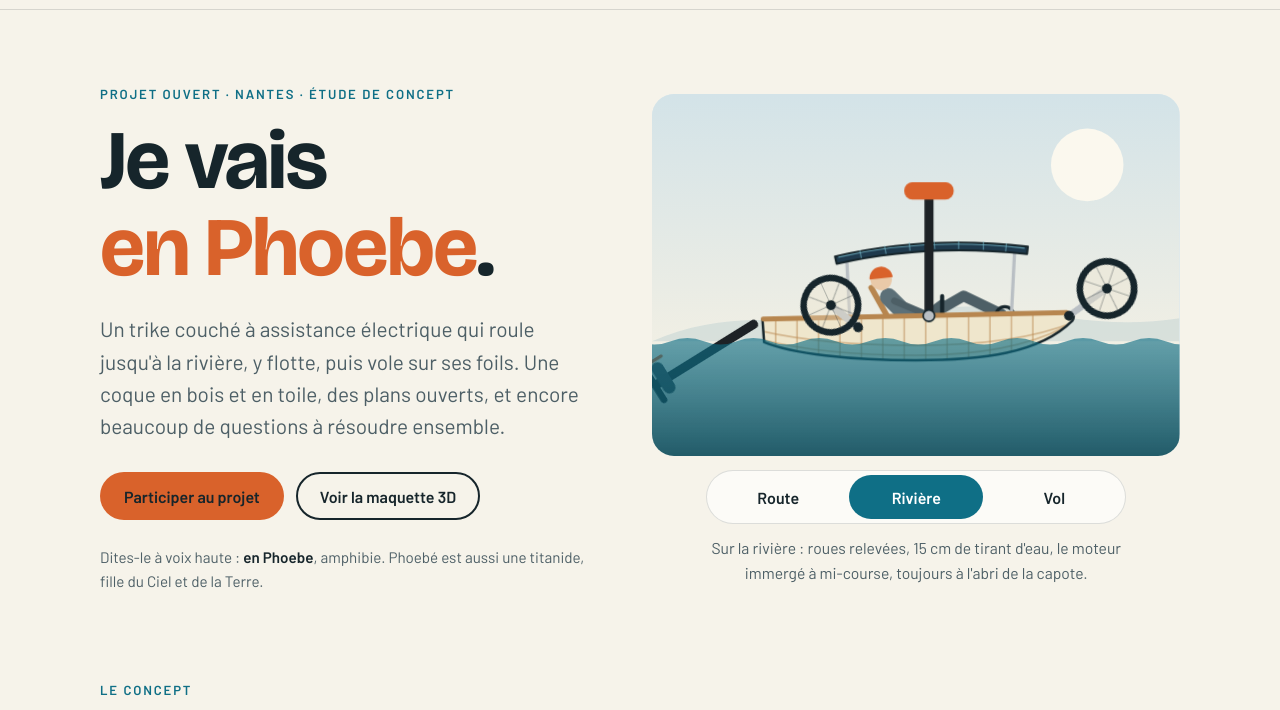
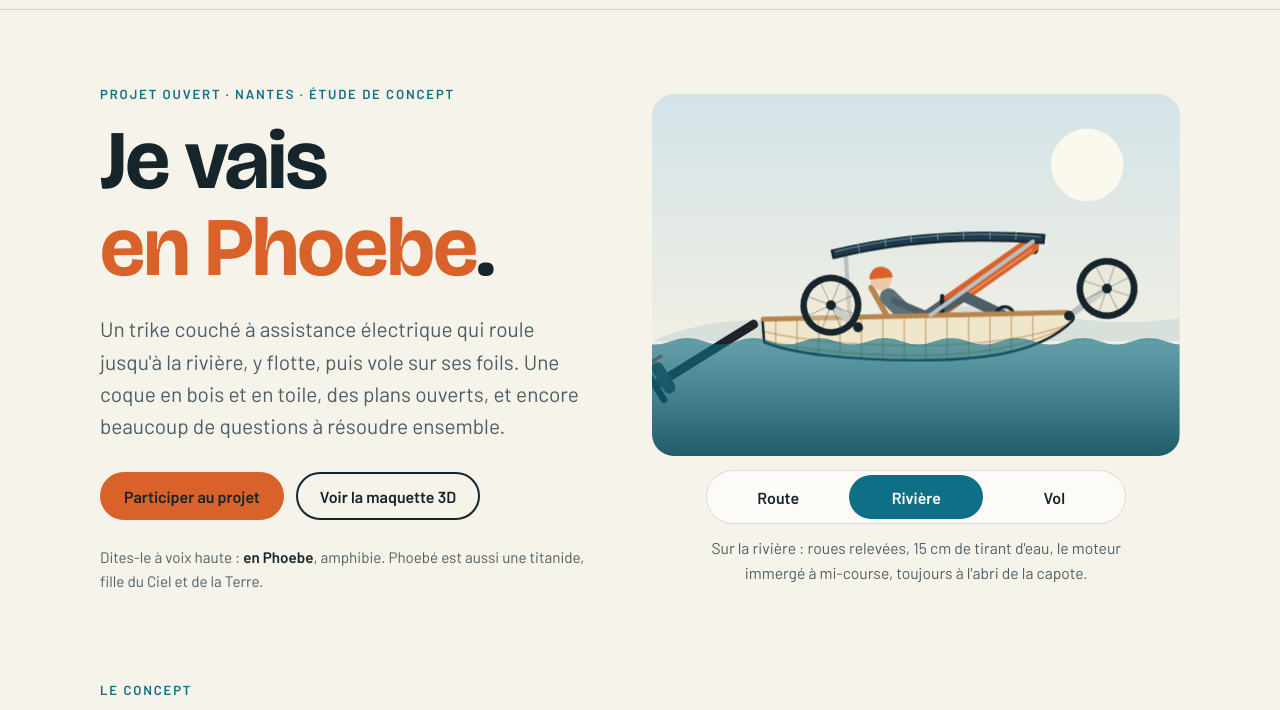
Before and after one commit to guillaumegodet/phoebe, a plain HTML site: page index.html in a window 1280 px wide. Shown: the part 55-765 px from the top of the page. Drawn offline with nearby package versions, Linux system fonts and the light colour scheme.

Commit message:
Visuel d'accueil : les foils avant repliés portent la capote
Repliés, les foils avant basculent vers l'avant, passent derrière le
pilote et sous l'arceau avant, et servent de montants au toit solaire.
Décision notée dans CLAUDE.md ; la CAO et la maquette restent à suivre.

Co-Authored-By: Claude Opus 5.5 <noreply@anthropic.com>

```diff
--- a/index.html
+++ b/index.html
@@ -36,7 +36,8 @@
 .scene .veh{transform:translateY(0)}
 .scene .bras{transform-origin:250px 244px}
 .scene .avant{transform-origin:506px 230px}
-.scene .foilav{transform-origin:336px 231px;transform:scaleY(-1)}
+/* Repliés, les foils avant basculent vers l'avant et deviennent les montants avant de la capote. */
+.scene .foilav{transform-origin:336px 231px;transform:rotate(-125deg)}
 .scene .foilar{transform-origin:128px 238px;transform:rotate(180deg)}
 .scene .capote{opacity:1;transform:translateY(0)}
 .scene .eau{opacity:0}
@@ -53,7 +54,7 @@
 .scene.m-eau .ombre,.scene.m-vol .ombre{opacity:0}
 /* Vol : tout déployé, la coque sort de l'eau */
 .scene.m-vol .veh{transform:translateY(-26px)}
-.scene.m-vol .foilav{transform:scaleY(1)}
+.scene.m-vol .foilav{transform:rotate(0deg)}
 .scene.m-vol .foilar{transform:rotate(0deg)}
 .scene.m-vol .housse{opacity:0}
 .scene.m-vol .capote{opacity:0;transform:translateY(-14px)}
@@ -230,6 +231,14 @@
               <path d="M101 359v23" stroke="#d9622b" stroke-width="4" stroke-linecap="round"/>
               <rect x="106" y="380" width="46" height="8" rx="4" fill="#1d2226"/>
             </g>
+            <!-- Foil avant en L, côté opposé : il passe derrière le pilote et la coque -->
+            <g class="mob foilav">
+              <rect x="330.500" y="231" width="11" height="153" rx="5" fill="#1d2226"/>
+              <rect x="324" y="377" width="24" height="10" rx="5" fill="#1d2226"/>
+              <rect class="mob housse" x="326" y="246" width="20" height="146" rx="10" fill="#d9622b"/>
+              <path class="mob housse" d="M331 262v118" stroke="#f6f3ea" stroke-opacity=".35" stroke-width="2" stroke-linecap="round"/>
+              <circle cx="336" cy="232" r="7" fill="#b9bfc4" stroke="#16252b" stroke-width="2"/>
+            </g>
             <!-- Pilote -->
             <g fill="none" stroke-linecap="round" stroke-linejoin="round">
               <path d="M294 246 266 196" stroke="#b7864f" stroke-width="7"/>
@@ -241,12 +250,9 @@
             <circle cx="278" cy="186" r="13" fill="#e9c9a8"/>
             <path d="M264 186a14 14 0 0 1 28-3Z" fill="#d9622b"/>
             <circle cx="428" cy="230" r="11" fill="none" stroke="#16252b" stroke-width="4"/>
-            <!-- Capote solaire : deux arceaux et un toit de cellules, rangée pour voler -->
+            <!-- Capote solaire : arceau arrière ; le toit est posé plus bas, sur les foils repliés -->
             <g class="mob capote">
-              <path d="M240 236 236 156M436 229 440 150" stroke="#b9bfc4" stroke-width="4" stroke-linecap="round" fill="none"/>
-              <path d="M222 158Q332 132 456 146L455 155Q332 142 224 167Z" fill="#1f3a4d" stroke="#16252b" stroke-width="2.5" stroke-linejoin="round"/>
-              <path d="M252 150.500 254 160M282 145 284 155M312 141 313 151M342 139 343 149M372 139 372 149M402 140 402 150M430 142 429 152" stroke="#7cc4d6" stroke-opacity=".55" stroke-width="1.500"/>
-              <path d="M226 159Q332 134 452 148" stroke="#7cc4d6" stroke-opacity=".7" stroke-width="1.500" fill="none"/>
+              <path d="M240 236 235 156" stroke="#b9bfc4" stroke-width="5" stroke-linecap="round" fill="none"/>
             </g>
             <!-- Coque en lattes et toile -->
             <path d="M134 234 500 226q16 0 10 10c-40 40-110 48-190 48s-150-8-184-22Z" fill="#efe6cc"/>
@@ -256,12 +262,13 @@
             </g>
             <path d="M134 234 500 226q16 0 10 10c-40 40-110 48-190 48s-150-8-184-22Z" fill="none" stroke="#16252b" stroke-width="3" stroke-linejoin="round"/>
             <path d="M135 234 503 226" stroke="#b7864f" stroke-width="6" stroke-linecap="round"/>
-            <!-- Foil avant en L -->
-            <g class="mob foilav">
-              <rect x="330.500" y="231" width="11" height="153" rx="5" fill="#1d2226"/>
-              <rect x="312" y="379" width="48" height="9" rx="4.500" fill="#1d2226"/>
-              <rect class="mob housse" x="306" y="373" width="60" height="21" rx="10" fill="#d9622b"/>
-              <circle cx="336" cy="232" r="7" fill="#b9bfc4" stroke="#16252b" stroke-width="2"/>
+            <!-- Toit de cellules solaires, porté par l'arceau arrière et par les foils avant repliés -->
+            <g class="mob capote">
+              <path d="M218 151Q340 121 476 132L475 142Q340 131 220 160Z" fill="#1f3a4d" stroke="#16252b" stroke-width="2.500" stroke-linejoin="round"/>
+              <path d="M250 143.500 252 154M282 136 284 146M314 131 315 141M346 128 347 138M378 127 378 137M410 127 410 137M442 128 441 138" stroke="#7cc4d6" stroke-opacity=".55" stroke-width="1.500"/>
+              <path d="M222 152Q340 123 472 134" stroke="#7cc4d6" stroke-opacity=".7" stroke-width="1.500" fill="none"/>
+              <!-- Arceau avant, côté proche : il cache le foil replié, qui sert de montant -->
+              <path d="M338 229 462 140" stroke="#b9bfc4" stroke-width="5" stroke-linecap="round"/>
             </g>
             <!-- Roue arrière sur son bras relevable -->
             <g class="mob bras">
@@ -293,7 +300,7 @@
         <button type="button" data-mode="eau" aria-pressed="false">Rivière</button>
         <button type="button" data-mode="vol" aria-pressed="false">Vol</button>
       </div>
-      <p class="legende" id="legende">Sur route : foils avant repliés sous leurs housses, mât arrière relevé, capote solaire en place, un pédalier assisté.</p>
+      <p class="legende" id="legende">Sur route : les foils avant, repliés dans leurs housses, portent la capote solaire. Mât arrière relevé, pédalier assisté.</p>
     </div>
   </div>
 </section>
@@ -544,7 +551,7 @@
   var scene=document.getElementById('scene'),legende=document.getElementById('legende');
   var boutons=[].slice.call(document.querySelectorAll('.modes button'));
   var textes={
-    route:"Sur route : foils avant repliés sous leurs housses, mât arrière relevé, capote solaire en place, un pédalier assisté.",
+    route:"Sur route : les foils avant, repliés dans leurs housses, portent la capote solaire. Mât arrière relevé, pédalier assisté.",
     eau:"Sur la rivière : roues relevées, 15 cm de tirant d'eau, le moteur immergé à mi-course, toujours à l'abri de la capote.",
     vol:"En vol : capote rangée, les trois foils déployés portent la coque au-dessus de l'eau. C'est l'objectif."
   };
```
Also changed, not shown: 1 other file.
